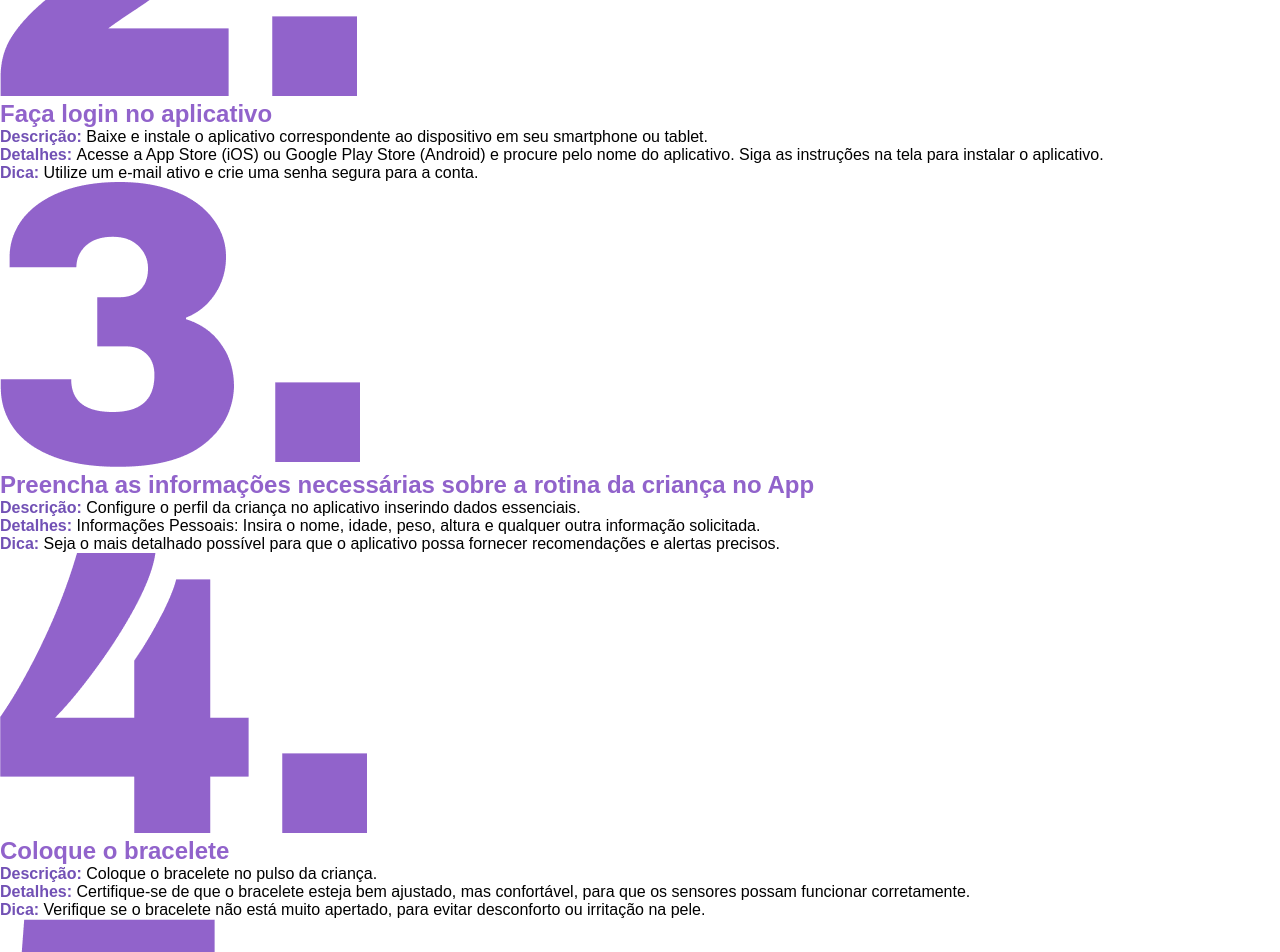
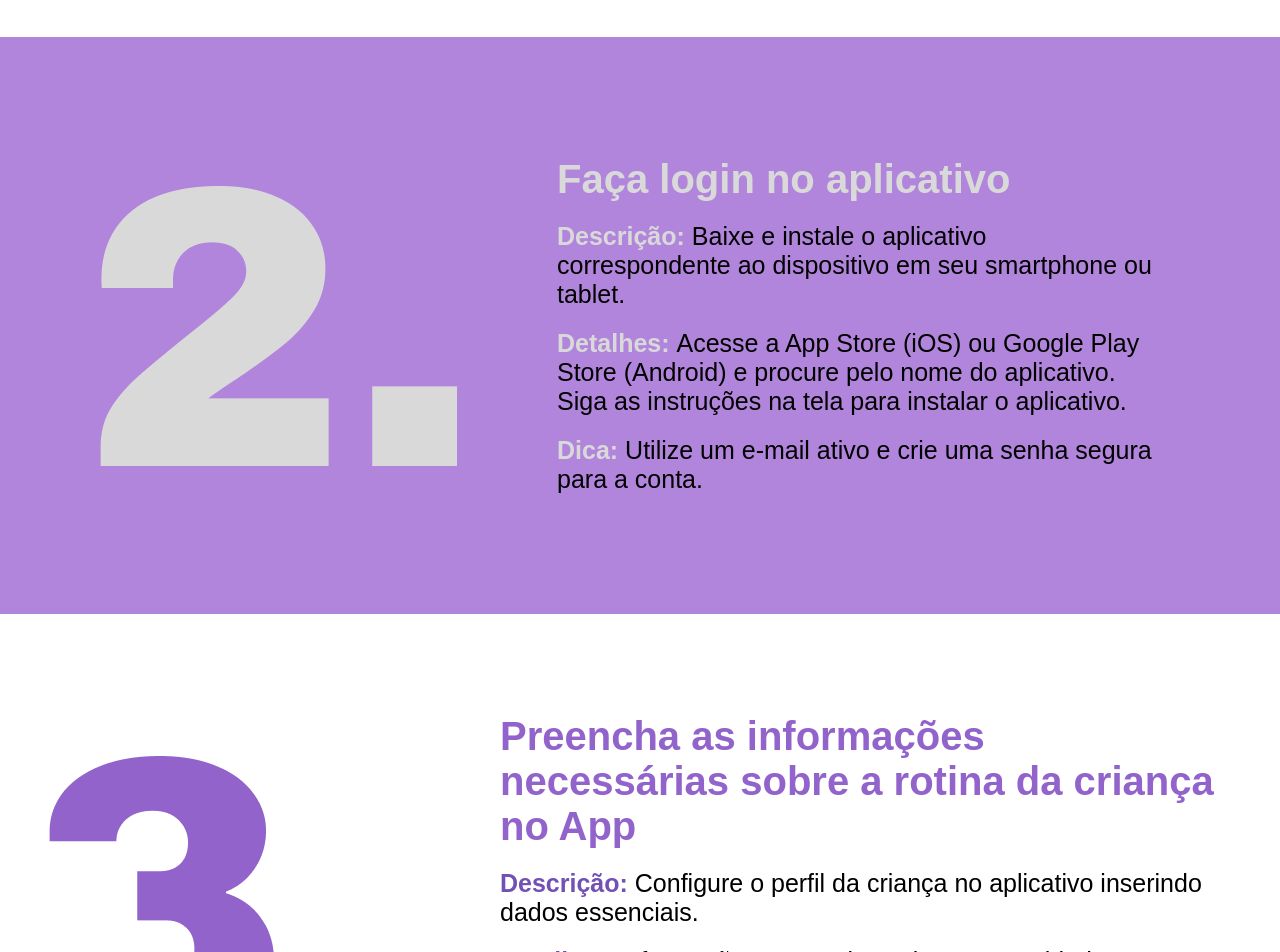
Before and after one commit to adrielly1/epitech2, a React (Vite) app: page /comousar in a window 1280 px wide. Shown: the part 820-1772 px from the top of the page. Built offline with nearby package versions, Linux system fonts and the light colour scheme.

Commit message:
Conclusão da estilização da página 'Como Usar' (sujeito a alterações)

```diff
--- a/src/pages/ComoUsar.jsx
+++ b/src/pages/ComoUsar.jsx
@@ -14,41 +14,51 @@ export default function ComoUsar() {
         <Conteudo>
           <h1 className="backgroundTitle">FUNCIONAMENTO DO PROTÓTIPO:</h1>
 
-          <section className="container">
+          <section>
             <img src={p1} alt="Passo 1" />
+            <div>
               <h2>Compre o dispositivo</h2>
               <p><b>Descrição: </b>Adquira o dispositivo em uma loja física, online ou diretamente com o fabricante.</p>
               <p><b>Detalhes: </b>Certifique-se de escolher o modelo correto para as necessidades específicas da criança. Verifique se o dispositivo inclui todos os acessórios necessários, como cabos de carregamento e manuais de instruções.</p>
               <p><b>Dica: </b>Verifique as políticas de garantia e devolução, caso haja algum problema com o dispositivo.</p>
+            </div>
           </section>
-          <section>
-            <img src={p2} alt="Passo 2" />
-            <h2>Faça login no aplicativo</h2>
-            <p><b>Descrição: </b>Baixe e instale o aplicativo correspondente ao dispositivo em seu smartphone ou tablet.</p>
-            <p><b>Detalhes: </b>Acesse a App Store (iOS) ou Google Play Store (Android) e procure pelo nome do aplicativo. Siga as instruções na tela para instalar o aplicativo.</p>
-            <p><b>Dica: </b>Utilize um e-mail ativo e crie uma senha segura para a conta.</p>
+          <section className="cardCinza">
+            <img src={p2} alt="Passo 2"/>
+            <div>
+              <h2 className="titleCinza">Faça login no aplicativo</h2>
+              <p><b className="titleCinza">Descrição: </b>Baixe e instale o aplicativo correspondente ao dispositivo em seu smartphone ou tablet.</p>
+              <p><b className="titleCinza">Detalhes: </b>Acesse a App Store (iOS) ou Google Play Store (Android) e procure pelo nome do aplicativo. Siga as instruções na tela para instalar o aplicativo.</p>
+              <p><b className="titleCinza">Dica: </b>Utilize um e-mail ativo e crie uma senha segura para a conta.</p>
+            </div>
           </section>
           <section>
             <img src={p3} alt="Passo 3" />
+            <div>
               <h2>Preencha as informações necessárias sobre a rotina da criança no App</h2>
               <p><b>Descrição: </b>Configure o perfil da criança no aplicativo inserindo dados essenciais.</p>
               <p><b>Detalhes: </b>Informações Pessoais: Insira o nome, idade, peso, altura e qualquer outra informação solicitada.</p>
               <p><b>Dica: </b> Seja o mais detalhado possível para que o aplicativo possa fornecer recomendações e alertas precisos.</p>
+            </div>
           </section>
-          <section>
-            <img src={p4} alt="Passo 4" />
-            <h2>Coloque o bracelete</h2>
-            <p><b>Descrição: </b>Coloque o bracelete no pulso da criança.</p>
-            <p><b>Detalhes: </b>Certifique-se de que o bracelete esteja bem ajustado, mas confortável, para que os sensores possam funcionar corretamente.</p>
-            <p><b>Dica: </b>Verifique se o bracelete não está muito apertado, para evitar desconforto ou irritação na pele.</p>
+          <section className="cardCinza">
+            <img src={p4} alt="Passo 4"/>
+            <div>
+              <h2 className="titleCinza">Coloque o bracelete</h2>
+              <p><b className="titleCinza">Descrição: </b>Coloque o bracelete no pulso da criança.</p>
+              <p><b className="titleCinza">Detalhes: </b>Certifique-se de que o bracelete esteja bem ajustado, mas confortável, para que os sensores possam funcionar corretamente.</p>
+              <p><b className="titleCinza">Dica: </b>Verifique se o bracelete não está muito apertado, para evitar desconforto ou irritação na pele.</p>
+            </div>
           </section>
           <section>
             <img src={p5} alt="Passo 5" />
+            <div>
               <h2>Verifique a entrada dos sinais no aplicativo</h2>
               <p><b>Descrição: </b>Monitore os dados que o bracelete envia para o aplicativo.</p>
               <p><b>Detalhes: </b>Certifique-se de que o bracelete está sincronizado com o aplicativo via Bluetooth ou outro método de conexão.</p>
-            <p><b>Monitoramento: </b>Acesse a seção de monitoramento no aplicativo para visualizar sinais vitais, atividade física, e outros dados coletados pelo bracelete.</p>
+              <p><b>Monitoramento: </b>Acesse a seção de monitoramento no aplicativo para visualizar sinais vitais, atividade física, e outros dados coletados pelo bracelete.  </p>
               <p><b>Dica: </b>Verifique regularmente o aplicativo para garantir que os dados estão sendo atualizados corretamente e para acompanhar o bem-estar da criança.</p>
+            </div>
           </section>
         </Conteudo>
     </div>
--- a/src/pages/ComoUsar.styles.js
+++ b/src/pages/ComoUsar.styles.js
@@ -8,15 +8,44 @@ export const Conteudo = styled.main`
 
     h2 {
         color: ${props => props.theme.titlePurple};
+        font-size: 40px;
+        margin: 20px;
+        margin-left: 60px;
     }
 
     p b {
         color: ${props => props.theme.negritoColor};
     }
+    p, ul{
+        font-size: 25px;
+        margin: 20px;
+        margin-left: 60px;
+    }
 
-    .container {
+    section {
         display: flex;
-        align-items: flex-start;
+        align-items: center;
+        justify-content: center;
+        gap: 40px;
+        margin-bottom: 40px;
+        padding: 40px;
+    }
+
+    section div {
+        max-width: 1000px;
+    }
+
+    section img {
+        width: 400px;
+    }
+
+    .titleCinza {
+        color: ${props => props.theme.titleGrey};
+    }
+
+    .cardCinza {
+        background-color: ${props => props.theme.cardPurple};
+        padding: 100px;
     }
 
 
```
Also changed, not shown: src/assets/2..png, src/assets/4..png. Lines whose indentation alone changed are shown as unchanged.
